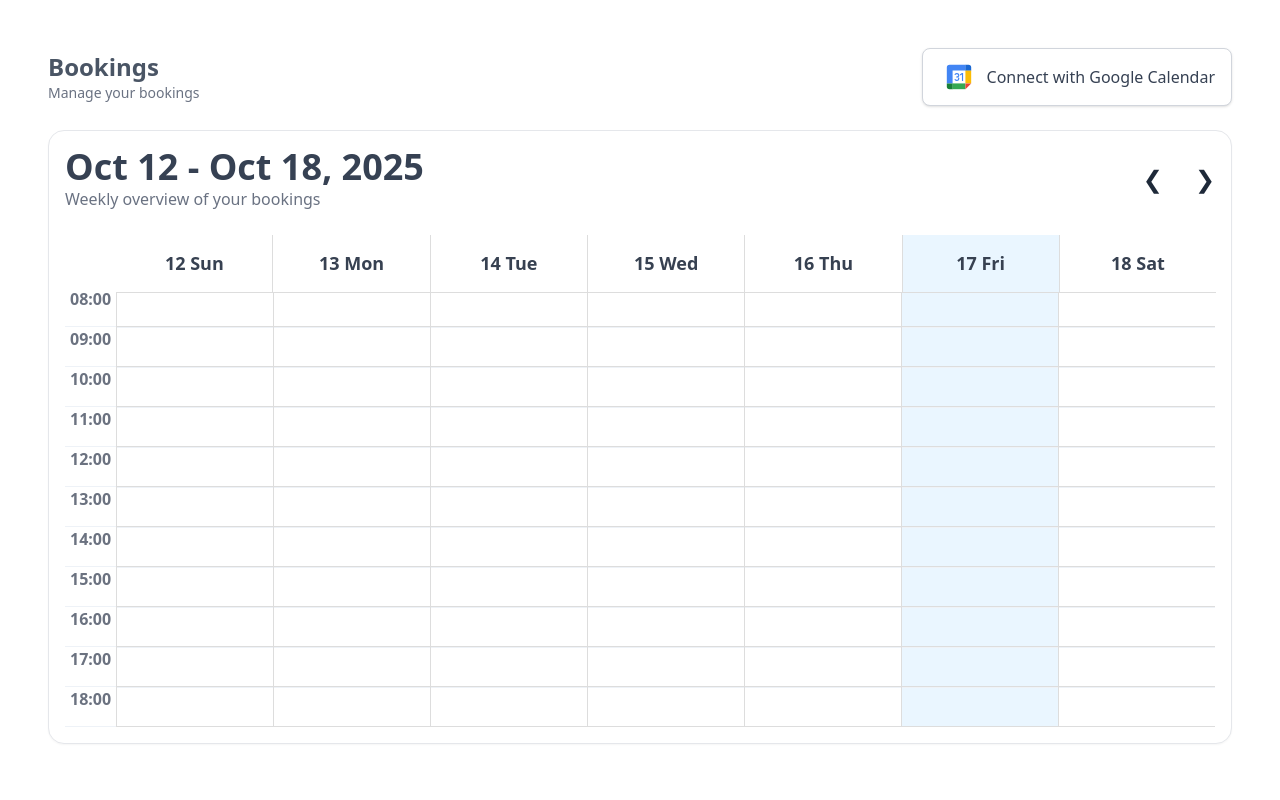
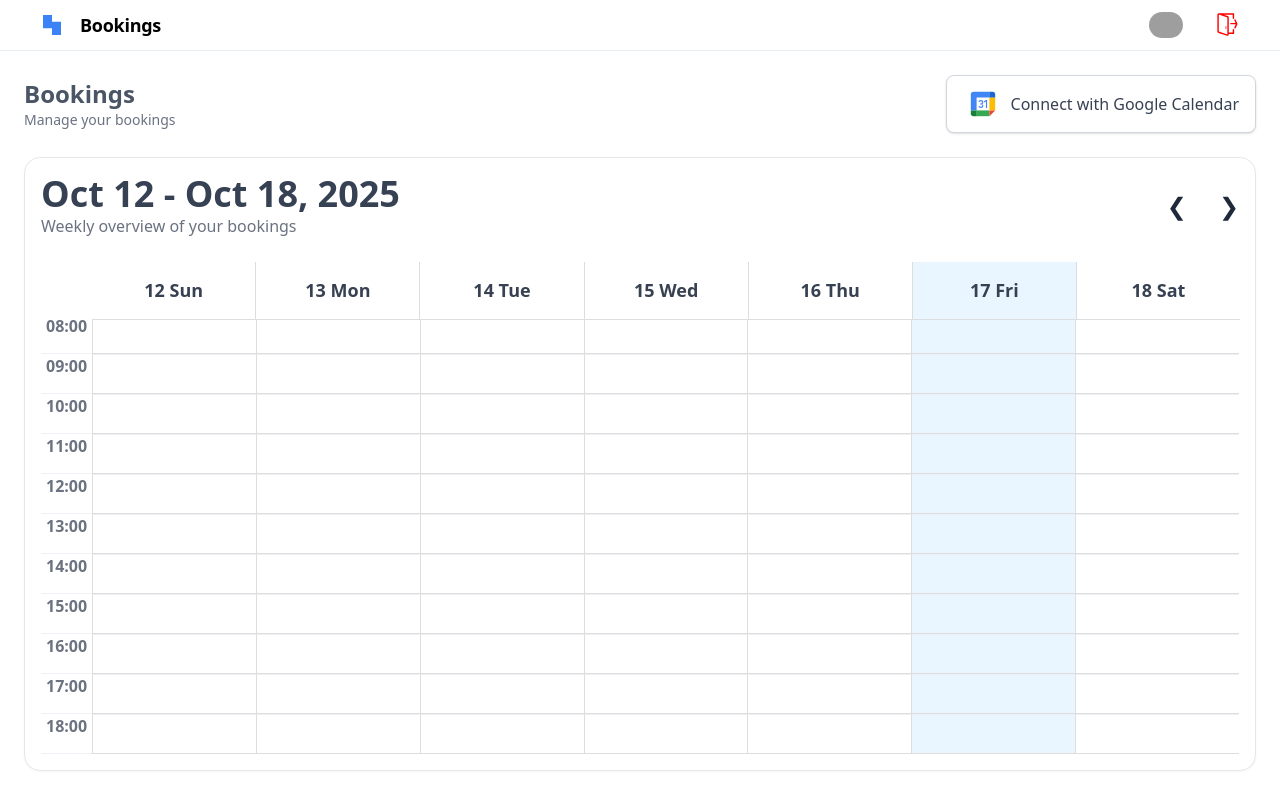
Before and after one commit to houdini-21/expedition33, a Next.js app: page /bookings in a window 1280 px wide. Built offline with nearby package versions, Linux system fonts and the light colour scheme; no server answers; grey boxes are pictures that could not be loaded.

Commit message:
feat(ui): add topbar to main layout
Signed-off-by: houdini <marinerocruzfer@gmail.com>

```diff
--- /dev/null
+++ b/src/app/bookings/TopBar.tsx
@@ -0,0 +1,83 @@
+"use client";
+
+import { useAuth } from "@/providers/AuthProvider";
+import Image from "next/image";
+
+const TopBar = () => {
+  const { user, logout } = useAuth();
+
+  return (
+    <header className="flex items-center justify-between whitespace-nowrap border-b border-solid border-[#e7edf3] px-10 py-3">
+      <div className="flex items-center gap-4 text-text-main">
+        <div className="size-6">
+          <svg
+            className="text-primary"
+            fill="none"
+            viewBox="0 0 48 48"
+            xmlns="http://www.w3.org/2000/svg"
+          >
+            <path
+              clipRule="evenodd"
+              d="M24 4H6V17.3333V30.6667H24V44H42V30.6667V17.3333H24V4Z"
+              fill="#3B82F6"
+              fillRule="evenodd"
+            ></path>
+          </svg>
+        </div>
+        <h2 className="text-text-main text-lg font-bold leading-tight tracking-[-0.015em]">
+          Bookings
+        </h2>
+      </div>
+      <div className="flex items-center gap-8">
+        <div className="flex items-center gap-3">
+          <p className="text-text-main text-sm font-medium leading-normal">
+            {user?.name}
+          </p>
+          <Image
+            className="rounded-full"
+            src={
+              user?.image ||
+              "https://avatars.githubusercontent.com/u/5075489?v=4"
+            }
+            alt="User Avatar"
+            width={34}
+            height={34}
+          />
+        </div>
+        <button
+          className="text-red-600 hover:text-red-700 cursor-pointer"
+          title="Logout"
+          onClick={logout}
+        >
+          <svg
+            fill="#FF0000"
+            xmlns="http://www.w3.org/2000/svg"
+            width="25px"
+            height="25px"
+            viewBox="0 0 70 70"
+          >
+            <g>
+              <path
+                d="M62.666,32.316L57.758,21.53c-0.457-1.007-1.646-1.449-2.648-0.992c-1.006,0.457-1.45,1.644-0.992,2.648l3.365,7.397
+		H44.481c-1.104,0-2,0.896-2,2s0.896,2,2,2h13.69l-4.055,8.912c-0.458,1.004-0.014,2.191,0.992,2.648
+		c0.269,0.121,0.55,0.18,0.827,0.18c0.76,0,1.486-0.436,1.821-1.172l4.939-10.855c0.104-0.196,0.172-0.407,0.206-0.625
+		C62.988,33.207,62.901,32.726,62.666,32.316z"
+              />
+              <path
+                d="M51.583,47.577c-1.104,0-2,0.895-2,2v8.006h-11V15.269c0-1.722-0.81-3.25-2.445-3.795L24.536,7.583h25.047v9.994
+		c0,1.104,0.896,2,2,2s2-0.896,2-2v-12c0-1.104,0.003-1.994-1.102-1.994H12.609l-0.325-0.109c-0.413-0.138-0.694-0.205-1.119-0.205
+		c-0.829,0-1.94,0.258-2.63,0.755C7.492,4.776,6.583,5.983,6.583,7.269v47.572c0,1.721,1.393,3.25,3.026,3.795l24.146,8
+		c0.413,0.137,0.913,0.205,1.337,0.205c0.83,0,1.395-0.258,2.084-0.756c1.043-0.752,1.407-1.959,1.407-3.244v-1.258h13.898
+		c1.104,0,1.102-0.902,1.102-2.006v-10C53.583,48.472,52.688,47.577,51.583,47.577z M34.583,62.841l-24-8V7.583V7.504L10.8,7.345
+		l23.783,7.924V62.841z"
+              />
+              <path d="M30.583,47.577c0.553,0,1-0.447,1-1v-6c0-0.553-0.447-1-1-1s-1,0.447-1,1v6C29.583,47.13,30.03,47.577,30.583,47.577z" />
+            </g>
+          </svg>
+        </button>
+      </div>
+    </header>
+  );
+};
+
+export default TopBar;
--- a/src/app/bookings/page.tsx
+++ b/src/app/bookings/page.tsx
@@ -1,5 +1,6 @@
 import dynamic from "next/dynamic";
 import ConnectGoogleButton from "./ConnectGoogleButton";
+import TopBar from "./TopBar";
 
 const BookingsCalendar = dynamic(() => import("./BookingsCalendar"), {
   ssr: true,
@@ -7,7 +8,8 @@ const BookingsCalendar = dynamic(() => import("./BookingsCalendar"), {
 
 export default function BookingsPage() {
   return (
-    <div className="p-6">
+    <>
+      <TopBar />
       <div className="p-6">
         <header className="flex items-center justify-between mb-6">
           <div>
@@ -19,6 +21,6 @@ export default function BookingsPage() {
 
         <BookingsCalendar />
       </div>
-    </div>
+    </>
   );
 }
--- a/src/providers/AuthProvider.tsx
+++ b/src/providers/AuthProvider.tsx
@@ -14,7 +14,7 @@ type User = {
   id: string;
   name: string;
   email: string;
-  picture?: string;
+  image?: string;
 };
 
 type AuthContextType = {
@@ -22,6 +22,12 @@ type AuthContextType = {
   loading: boolean;
   logout: () => Promise<void>;
   refetchUser: () => Promise<void>;
+};
+
+type ApiResponse<T> = {
+  code: number;
+  message: string;
+  data: T;
 };
 
 const AuthContext = createContext<AuthContextType>({
@@ -38,8 +44,11 @@ export function AuthProvider({ children }: { children: React.ReactNode }) {
 
   const fetchUser = useCallback(async () => {
     try {
-      const { user } = await http<{ user: User }>(routes.auth.me);
-      setUser(user);
+      const {
+        data: { user: fetchedUser },
+      } = await http<ApiResponse<{ user: User }>>(routes.auth.me);
+      console.log("Fetched user:", fetchedUser);
+      setUser(fetchedUser);
     } catch {
       setUser(null);
     } finally {
@@ -56,18 +65,13 @@ export function AuthProvider({ children }: { children: React.ReactNode }) {
       setUser(null);
       router.push("/login");
     } catch (err) {
-      console.error("Error al cerrar sesión", err);
+      console.error("Logout failed:", err);
     }
   };
 
   return (
     <AuthContext.Provider
-      value={{
-        user,
-        loading,
-        logout,
-        refetchUser: fetchUser,
-      }}
+      value={{ user, loading, logout, refetchUser: fetchUser }}
     >
       {children}
     </AuthContext.Provider>
```
